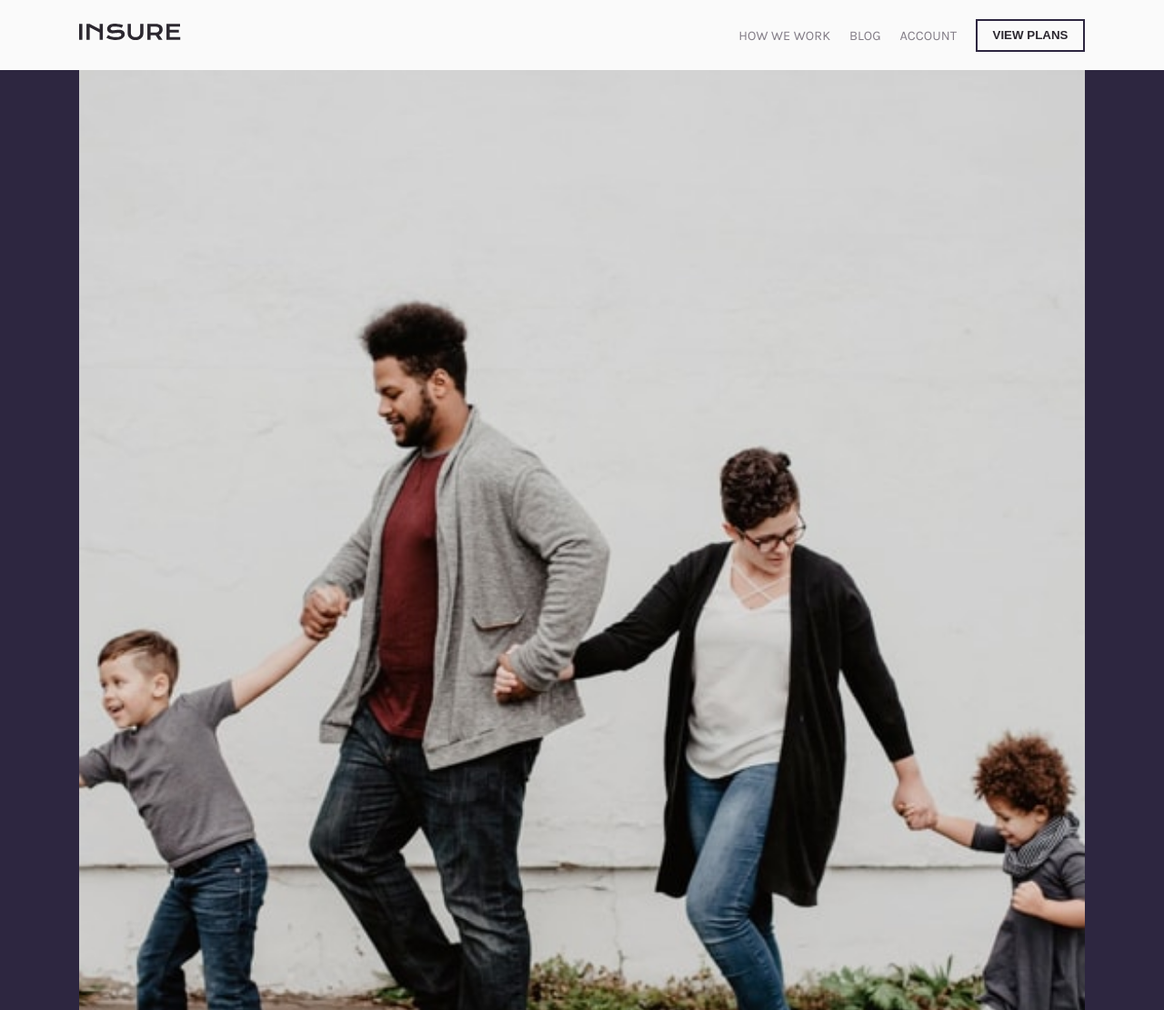
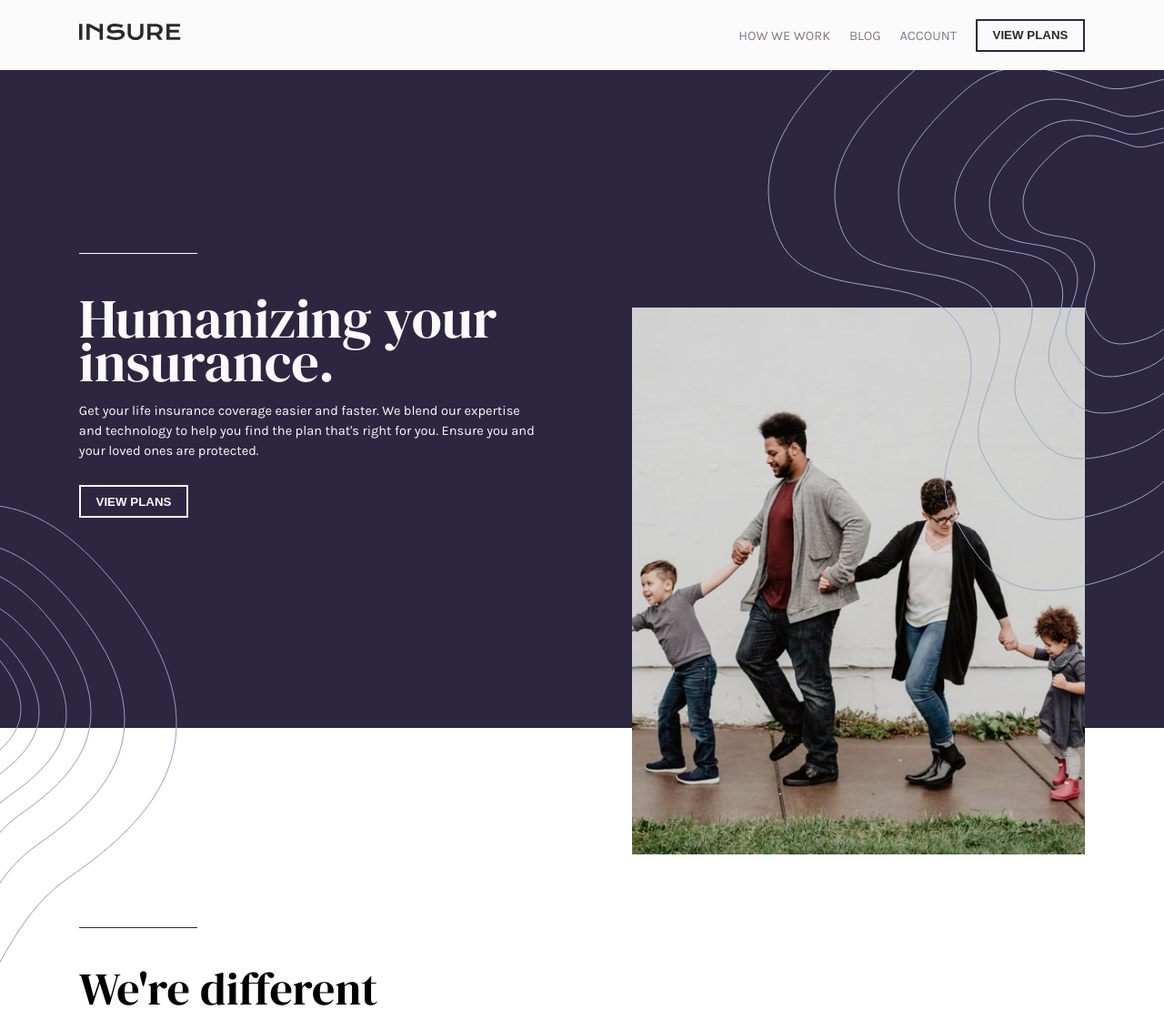
Before and after one commit to Disney-Banje/insurance-landing-page, a plain HTML site: page index.html in a window 1280 px wide. Shown: the top 1110 px of the page at 91% size. Drawn offline with Linux system fonts and the light colour scheme.

Commit message:
Add final structure styling

```diff
--- a/index.html
+++ b/index.html
@@ -44,14 +44,25 @@
     </header>
     <main>
       <section class="hero-page">
+        <div class="motif-right">
+          <picture>
+            <source srcset="images/bg-pattern-intro-right-mobile.svg" media="(max-width: 768px)">
+            <img src="images/bg-pattern-intro-right-desktop.svg" alt="page motif">
+          </picture>
+        </div>
+        <div class="motif-left">
+          <picture>
+            <source srcset="images/bg-pattern-intro-left-mobile.svg" media="(max-width: 768px)">
+            <img src="images/bg-pattern-intro-left-desktop.svg" alt="page motif">
+          </picture>
+        </div>
         <div class="container">
-            <figure>
               <picture>
                 <source srcset="images/image-intro-mobile.jpg" media="(max-width: 768px)">
                 <img src="images/image-intro-desktop.jpg" alt="intro image">
               </picture>
-            </figure>
             <section class="hero-page__content">
+              <div class="divider"></div>
               <h1>
                 Humanizing your insurance.
               </h1>
--- a/style.css
+++ b/style.css
@@ -26,6 +26,7 @@ html {
 
 img {
     width: 100%;
+    object-fit: cover;
 }
 
 ul {
@@ -42,13 +43,14 @@ button {
     border: none;
     outline: none;
     color: var(--very-light-gray);
+    cursor: pointer;
 }
 
 body {
     font-size: 1.6rem;
     line-height: 1.5;
     font-weight: 400;
-    background-color: var(--very-light-gray);
+    background-color: white;
     font-family: "Karla", sans-serif;
 }
 
@@ -108,16 +110,42 @@ nav .cta--navigation {
     margin: 0;
 }
 
+.motif-right,
+.motif-left {
+    position: absolute;
+}
+
+.motif-left {
+    left: 0;
+    bottom: 20.5rem;
+    z-index: 10;
+}
+
+.motif-right {
+    right: 0;
+    bottom: -20.8rem;
+}
+
+.hero-page .container picture {
+    position: relative;
+    z-index: 60;
+}
+
 .hero-page {
     background-color: var(--dark-violet);
     color: var(--very-light-gray);
     min-height: 100vh;
-    padding-bottom: 3.8rem;
+    padding-bottom: 7.8rem;
+    position: relative;
 }
 
 .hero-page__content {
     text-align: center;
-    margin: 4.5rem 2.5rem 0;
+    margin: 4.5rem 2.2rem 0;
+}
+
+.hero-page__content .divider {
+    display: none;
 }
 
 h1 {
@@ -155,13 +183,14 @@ h1 {
     height: 0.1rem;
     width: 12.5rem;
     background-color: var(--very-dark-violet);
-    margin: 0 auto 2.5rem;
+    margin: 0 auto 4.5rem;
 }
 
 .selling-points__groups {
     display: flex;
     flex-direction: row;
     flex-wrap: wrap;
+    justify-content: center;
     gap: 2.8rem;
 }
 
@@ -197,8 +226,7 @@ article p {
 \*------------------------------------*/
 
 .third-group {
-    display: flex;
-    margin: 8.5rem 2.2rem;
+    padding: 5.8rem 2.2rem 8.8rem;
 }
 
 .learn-more {
@@ -207,7 +235,7 @@ article p {
     background-repeat: no-repeat;
     background-position: bottom right;
     text-align: center;
-    padding: 3.5rem;
+    padding: 3.5rem 2.2rem;
     color: var(--very-light-gray);
 }
 
@@ -230,10 +258,10 @@ article p {
 \*------------------------------------*/
 
 footer {
+    background-color: var(--very-light-gray);
     background-image: url('images/bg-pattern-footer-mobile.svg');
     background-repeat: no-repeat;
-    background-position: top;
-    background-size: contain;
+    background-position: top left;
     text-align: center;
     padding: 5.5rem 2.2rem;
     font-size: 1.5rem;
@@ -292,6 +320,64 @@ h4 {
 \*------------------------------------*/
 
 @media screen and (min-width: 768px) {
+
+    header {
+        position: absolute;
+        top: 0;
+        left: 0;
+        width: 100%;
+        z-index: 100;
+    }
+
+    .hero-page {
+        height: 100vh;
+        padding: 0 2.2rem;
+        position: relative;
+    }
+
+    .hero-page .container {
+        height: 100%;
+        display: flex;
+        align-items: center;
+        justify-content: flex-start;
+        position: relative;
+    }
+
+    .motif-right {
+        top: 5.5rem;
+        z-index: 80;
+    }
+
+    .motif-left {
+        bottom: -25.5rem;
+    }
+
+    .hero-page__content {
+        text-align: start;
+        max-width: 48.5rem;
+        margin-left: 0;
+        position: relative;
+        z-index: 95;
+    }
+
+    .hero-page__content .divider {
+        display: block;
+        background-color: var(--very-light-gray);
+    }
+
+    h1 {
+        font-size: 5.8rem;
+    }
+
+    .hero-page .container picture {
+        /* display: none; */
+        position: absolute;
+        right: 0;
+        bottom: -12.5rem;
+        width: 35.5rem;
+        aspect-ratio: 4 / 5;
+    }
+
     .navigation__dropdown-menu {
         display: none;
     }
@@ -302,6 +388,15 @@ h4 {
 
     .selling-points {
         text-align: start;
+        padding-top: 12.5rem;
+    }
+
+    h2 {
+        font-size: 4.8rem;
+    }
+
+    .selling-points__groups {
+        justify-content: flex-start;
     }
 
     .divider {
@@ -309,6 +404,7 @@ h4 {
     }
 
     .learn-more {
+        background-image: url('images/bg-pattern-intro-right-desktop.svg');
         display: flex;
         align-items: center;
         justify-content: space-between;
@@ -317,8 +413,12 @@ h4 {
     }
 
     .learn-more h2 {
-        width: 25.5rem;
+        max-width: 42.5rem;
         margin: 0;
+    }
+
+    footer {
+        background-image: url('images/bg-pattern-footer-desktop.svg');
     }
 
     .page-socials {
@@ -340,3 +440,11 @@ h4 {
     }
 
 }
+
+@media screen and (min-width: 1024px) {
+
+    .hero-page .container picture {
+        bottom: -15.5rem;
+        width: 47.8rem;
+    }
+}
```
